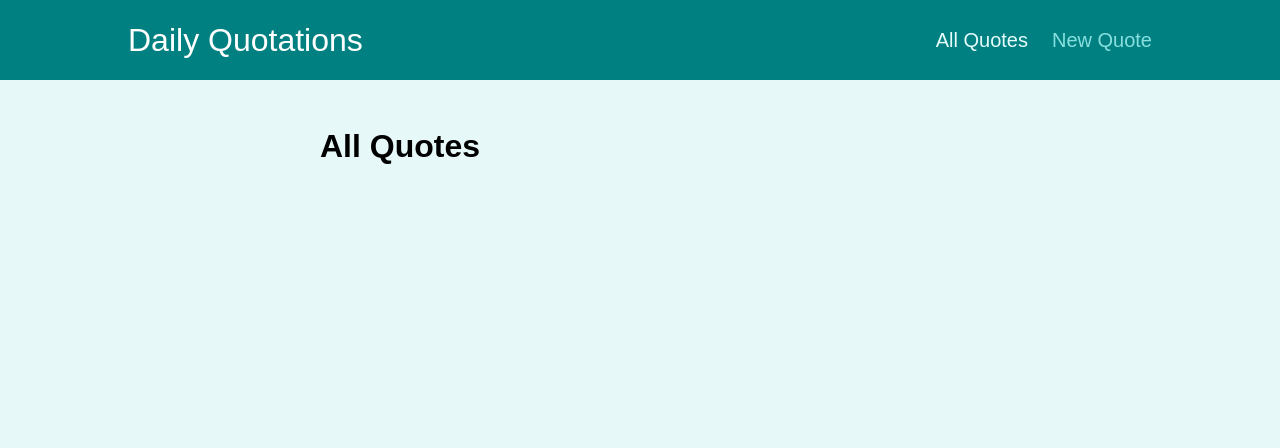
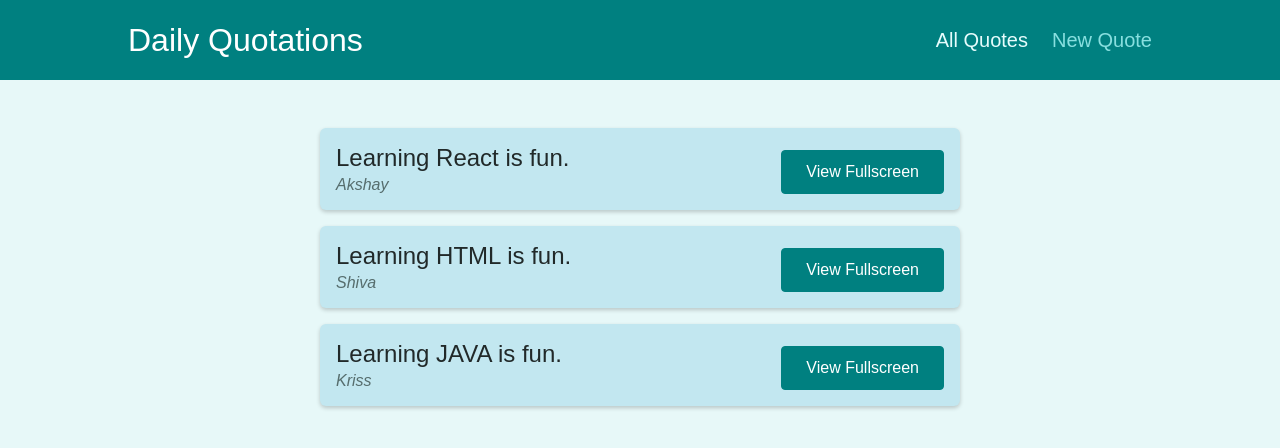
Before and after one commit to DrdroidAkshay/daily-quotations, a React (Create React App) app: page /quotes in a window 1280 px wide. Shown: the top 448 px of the page. Built offline with nearby package versions, Linux system fonts and the light colour scheme.

Commit message:
Adding Dummy Data and more content

```diff
--- a/src/pages/AllQuotes.js
+++ b/src/pages/AllQuotes.js
@@ -1,4 +1,10 @@
+import QuoteList from "../components/quotes/QuoteList";
+const DUMMY_QUOTES = [
+  { id: 1, author: "Akshay", text: "Learning React is fun." },
+  { id: 2, author: "Shiva", text: "Learning HTML is fun." },
+  { id: 3, author: "Kriss", text: "Learning JAVA is fun." },
+];
 const AllQuotes = () => {
-  return <h1>All Quotes</h1>;
+  return <QuoteList quotes={DUMMY_QUOTES} />;
 };
 export default AllQuotes;
--- a/src/pages/NewQuote.js
+++ b/src/pages/NewQuote.js
@@ -1,4 +1,8 @@
+import QuoteForm from "../components/quotes/QuoteForm";
 const NewQuote = () => {
-  return <h1>New Quote</h1>;
+  const addQuoteHandler = (quotedetails) => {
+    console.log(quotedetails.author, quotedetails.text);
+  };
+  return <QuoteForm onAddQuote={addQuoteHandler} />;
 };
 export default NewQuote;
```
Also changed, not shown: src/components/quotes/QuoteForm.js (+9 -10 lines), 1 other file (tests, documents, lock files or other folders).
